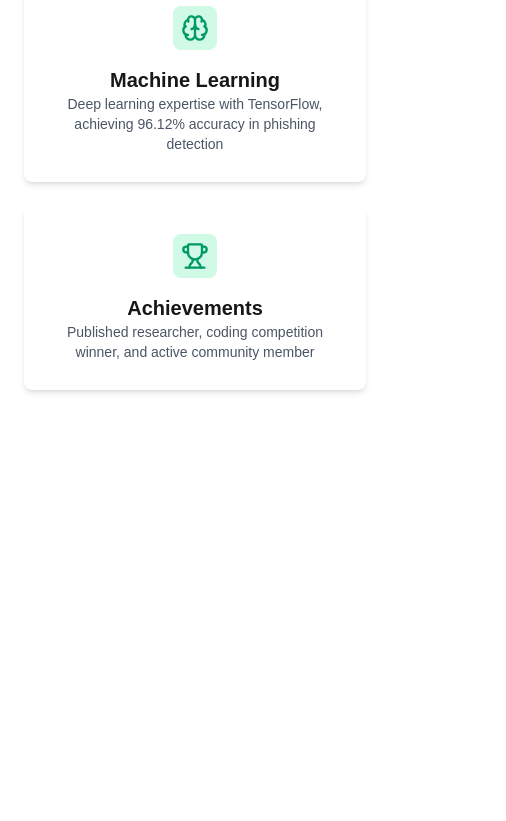
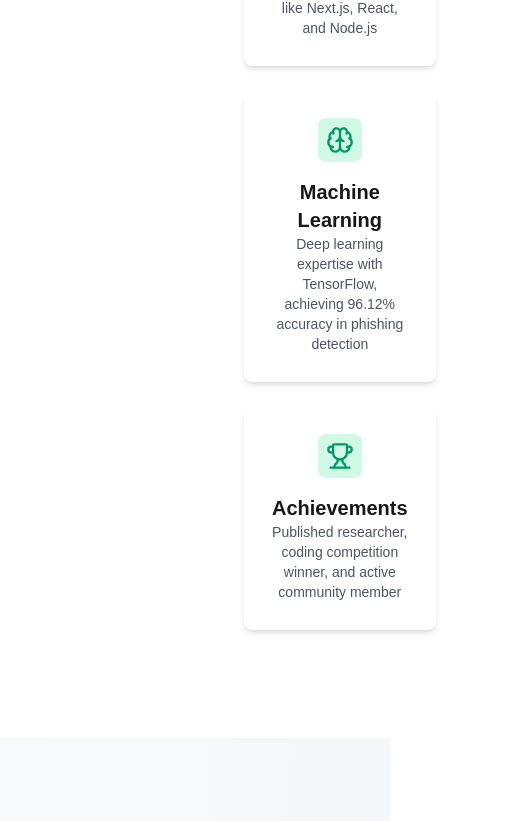
Before and after one commit to RakeshPandey0/portfolio, a Next.js app: page / in a window 390 px wide. Shown: the part 1674-2495 px from the top of the page, 506 px wide, since content can reach past the window. Before the commit the page ends 2152 px from the top, so only its background shows below. Built offline with nearby package versions, Linux system fonts and the light colour scheme.

Commit message:
feat: projects section

```diff
--- a/app/_components/About/page.jsx
+++ b/app/_components/About/page.jsx
@@ -38,10 +38,10 @@ const page = () => {
           I'm a passionate Computer Engineering graduate with hands-on
           experience in full-stack web development and machine learning. I love
           building innovative solutions that make a real impact, from restaurant
-          management systems to AI-powered security tools.
+          management systems to AI-powered tools.
         </p>
       </div>
-      <div className="grid md:grid-cols-2 lg:grid-cols-4 gap-2">
+      <div className="grid md:grid-cols-2 lg:grid-cols-4 gap-2 mx-50 p-5">
         {highlights.map((highlight, index) => {
           return (
             <div key={index} className="rounded-lg flex flex-col items-center text-center bg-white p-7 m-2 shadow-md hover:shadow-xl transition duration-250">
--- /dev/null
+++ b/app/_components/Project/page.jsx
@@ -0,0 +1,166 @@
+import React from "react";
+// import ProjectCard from "./ProjectCard";
+import {
+  Shield,
+  Utensils,
+  Brain,
+  Link,
+  FileText,
+  Link2Icon,
+} from "lucide-react";
+import TechnologyBadge from "../ui/TechnologyBadge";
+import GitIcon from "../ui/GitIcon";
+
+const page = () => {
+  const projects = [
+    {
+      title: "SurakshitWeb",
+      description:
+        "AI-powered phishing URL detection system using deep learning and genetic algorithms. Achieved 96.12% accuracy on 450,000+ URLs dataset.",
+      icon: Shield,
+      technologies: ["Python", "TensorFlow", "NumPy", "Genetic Algorithm"],
+      highlights: [
+        "96.12% accuracy",
+        "450K+ URLs processed",
+        "Custom neural network",
+      ],
+      github: "#",
+      demo: "#",
+    },
+    {
+      title: "Quick-Dine",
+      description:
+        "QR-based order management system for restaurants. Customers can scan QR codes to view menus, place orders, and handle billing seamlessly.",
+      icon: Utensils,
+      technologies: ["Next.js", "MongoDB", "Tailwind CSS", "Git"],
+      highlights: ["QR-based ordering", "Real-time updates", "Secure backend"],
+      github: "https://github.com/RakeshPandey0/QuickDine",
+      demo: "#",
+    },
+    {
+      title: "Crop Recommendation System",
+      description:
+        "Machine learning model for agriculture recommendations based on soil properties (N, P, K, pH). Uses ensemble methods for higher accuracy.",
+      icon: Brain,
+      technologies: ["Python", "scikit-learn", "Pandas", "Ensemble Methods"],
+      highlights: ["Ensemble learning", "Soil analysis", "Agriculture focus"],
+      github: "#",
+      demo: "#",
+    },
+    {
+      title: "SnapLink",
+      description:
+        "URL shortener service with JWT-based authentication. Built with Node.js and MongoDB for efficient URL mapping and retrieval.",
+      icon: Link,
+      technologies: ["Node.js", "Express", "MongoDB", "JWT"],
+      highlights: ["JWT authentication", "URL mapping", "Dynamic rendering"],
+      github: "https://github.com/RakeshPandey0/SnapLink",
+      demo: "#",
+    },
+    {
+      title: "Postly",
+      description:
+        "Blog application with server-side rendering using EJS templating engine. Features image upload capabilities with Multer.",
+      icon: FileText,
+      technologies: ["Node.js", "Express", "MongoDB", "EJS"],
+      highlights: ["Server-side rendering", "Image upload", "Blog management"],
+      github: "https://github.com/RakeshPandey0/Postly",
+      demo: "#",
+    },
+  ];
+
+  return (
+    <section
+      id="about"
+      className="py-20 px-4 bg-gradient-to-br from-slate-50 to-gray-100"
+    >
+      <div className="max-w-max px-20 mx-18">
+        <div
+          id="header"
+          className="flex flex-col justify-center items-center text-center"
+        >
+          <h2 className="text-4xl font-bold text-gray-900">Projects</h2>
+          <p className="text-lg text-gray-500 max-w-3xl mx-auto mb-8 mt-3">
+            A collection of projects showcasing my expertise in full-stack
+            development, machine learning, and problem-solving across various
+            domains.
+          </p>
+        </div>
+
+        {/* Projects Section */}
+        <div
+          id="projects"
+          className="grid md:grid-cols-2 lg:grid-cols-3 gap-y-2 py-6 px-7 rounded-xl mx-10"
+        >
+          {projects.map((project, index) => {
+            return (
+              // Project Card
+              <div
+                id="card"
+                key={index}
+                className="rounded-lg flex flex-col bg-white px-8 py-6 m-5 shadow-md hover:shadow-xl hover:-translate-y-1 transition-all duration-250"
+              >
+                {/* Project Card Header */}
+                <div id="card-header" className="mb-2">
+                  <div className="flex flex-wrap gap-2">
+                    <project.icon className=" mb-4 border-gray-500 p-2 text-emerald-600 rounded-lg bg-emerald-100 mx-2 size-11" />
+                    <h3 className=" text-xl font-semibold mt-2">
+                      {project.title}
+                    </h3>
+                  </div>
+                  <p className="text-sm text-gray-600 leading-relaxed">
+                    {project.description}
+                  </p>
+                </div>
+
+                {/* Project Card Technologies */}
+                <div id="card-tech" className="space-y-2 mb-2 ml-3">
+                  <div className="flex flex-wrap gap-3">
+                    {project.technologies.map((tech, index) => {
+                      return (
+                        <div key={`tech-${index}`}>
+                          <TechnologyBadge tech={tech} index={index} />
+                        </div>
+                      );
+                    })}
+                  </div>
+                </div>
+
+                {/* Project Card Highlights */}
+                <div id="card-highlights" className="my-4">
+                  {project.highlights.map((highlight, index) => {
+                    return (
+                      <div key={index} className="flex gap-2">
+                        <span className="inline-block w-1.5 h-1.5 bg-green-400 rounded-full items-center mt-2" />
+                        <div className="text-sm text-gray-600">{highlight}</div>
+                      </div>
+                    );
+                  })}
+                </div>
+
+                <div className="flex gap-4 items-center p-2">
+                  {/* Code */}
+                  <button className="gap-2 rounded-lg bg-white px-2 pb-2 pt-2.5 text-xs font-medium uppercase leading-normal text-neutral-600 shadow-black-3 border-1 border-gray-300 transition duration-150 ease-in-out hover:bg-neutral-200 hover:shadow-light-2 active:border-neutral-800">
+                    <a href={project.github} target="_blank" className="flex gap-2">
+                      <GitIcon />
+                      <p className="text-md text-black font-bold">Code</p>
+                    </a>
+                  </button>
+                  {/* Demo */}
+                  <button className="gap-2 rounded-lg bg-white px-2 pb-2 pt-2.5 text-xs font-medium uppercase leading-normal text-neutral-600 shadow-black-3 border-1 border-gray-300 transition duration-150 ease-in-out hover:bg-neutral-200 hover:shadow-light-2 active:border-neutral-800">
+                    <a href={project.demo} target="_blank" className="flex gap-2">
+                      <Link2Icon size={15} color="black"/>
+                      <p className="text-md text-black font-bold">Demo</p>
+                    </a>
+                  </button>
+                </div>
+              </div>
+            );
+          })}
+        </div>
+      </div>
+    </section>
+  );
+};
+
+export default page;
--- /dev/null
+++ b/app/_components/ui/TechnologyBadge.jsx
@@ -0,0 +1,11 @@
+import React from "react";
+
+const TechnologyBadge = ({ tech}) => {
+  return (
+    <div className="border-0 shadow-lg p-1.5 items-center bg-gray-200 rounded-xl">
+        <p className="text-gray-900 text-xs font-bold text-nowrap">{tech}</p>
+    </div>
+  );
+};
+
+export default TechnologyBadge;
--- a/app/page.js
+++ b/app/page.js
@@ -1,10 +1,12 @@
 import Hero from "./_components/Hero/page"
 import About  from "./_components/About/page"
+import Project from "./_components/Project/page"
 export default function Home() {
   return (
     <>
     <Hero />
     <About />
+    <Project />
     </>
   );
 }
```
Also changed, not shown: app/_components/ProjectCard/page.jsx (deleted).
